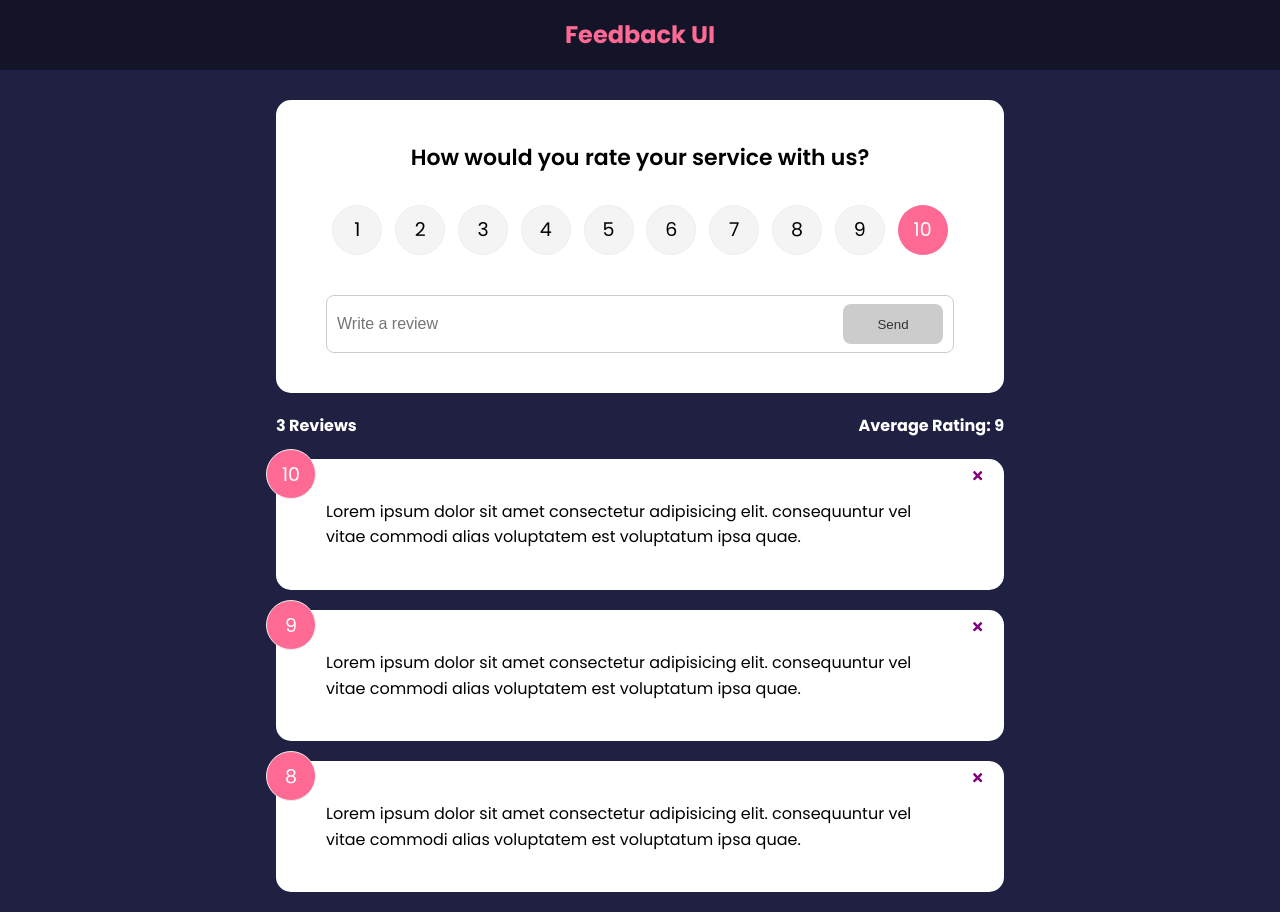
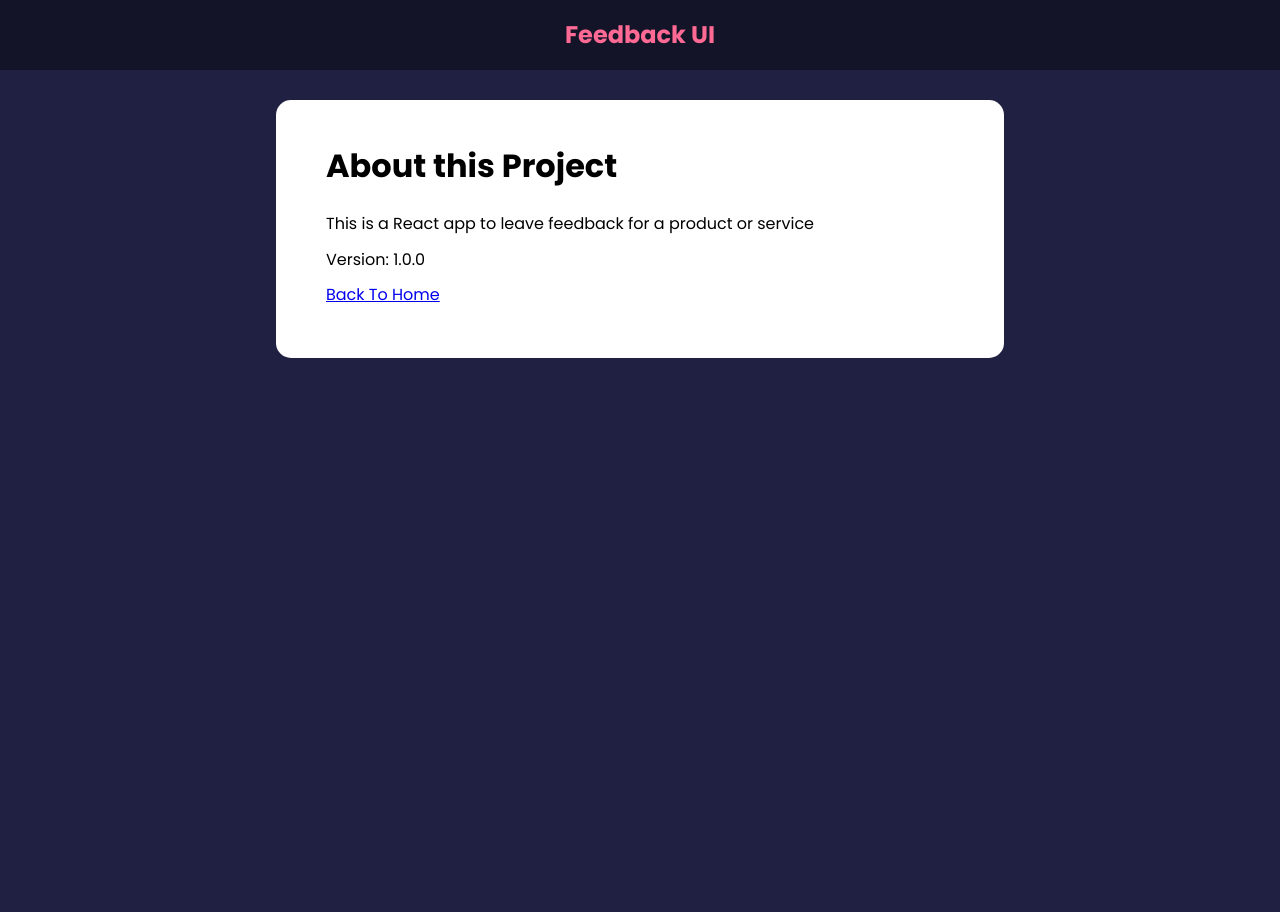
Before and after one commit to FelMorOso/feedback-app, a React (Create React App) app: page /about in a window 1280 px wide. After the commit the page ends 800 px from the top, so only its background shows below. Built offline with nearby package versions, Linux system fonts and the light colour scheme.

Commit message:
Router, not working

```diff
--- a/package.json
+++ b/package.json
@@ -9,6 +9,7 @@
     "react": "^18.2.0",
     "react-dom": "^18.2.0",
     "react-icons": "^4.4.0",
+    "react-router-dom": "^6.3.0",
     "react-scripts": "5.0.1",
     "uuid": "^8.3.2",
     "web-vitals": "^2.1.4"
--- a/src/App.js
+++ b/src/App.js
@@ -1,10 +1,12 @@
 import {v4 as uuidv4} from 'uuid'
+import {BrowserRouter as Router, Route, Routes} from 'react-router-dom'
 import { useState } from 'react'
 import Header from './components/Header'
 import FeedbackList from './components/FeedbackList'
 import FeedbackData from './data/FeedbackData'
 import FeedbackStats from './components/FeedbackStats'
 import FeedbackForm from './components/FeedbackForm'
+import AboutPage from './pages/AboutPage'
 
 function App() {
     const [feedback, setFeedback] = useState(FeedbackData)
@@ -21,7 +23,7 @@
     }
 
     return (
-        <> {/* This is called a fragment '<> </>', it is used to put in two things at once here */}
+        <Router>
 
             {/* This imports the Header component we built */}
             <Header/>
@@ -29,11 +31,19 @@
             {/* Important: must use 'className' instead of 'class' for JSX (version of HTML used in React) */}
             {/*Important: this return must only have 1 html component*/}
             <div className='container'>
-                <FeedbackForm handleAdd={addFeedback} />
-                <FeedbackStats feedback={feedback} />
-                <FeedbackList feedback={feedback} handleDelete={deleteFeedback}/>
+                <Routes>
+                    <Route exact path='/' element={
+                        <>
+                            <FeedbackForm handleAdd={addFeedback} />
+                            <FeedbackStats feedback={feedback} />
+                            <FeedbackList feedback={feedback} handleDelete={deleteFeedback} />
+                        </>
+                    }></Route>
+
+                    <Route path='/about' element={<AboutPage/>} />
+                </Routes>
             </div>
-        </>
+        </Router>
     )
 }
 
--- /dev/null
+++ b/src/pages/AboutPage.jsx
@@ -0,0 +1,19 @@
+import Card from '../components/shared/Card'
+
+function AboutPage() {
+    return (
+        <Card>
+            <div className='about'>
+                <h1>About this Project</h1>
+                <p>This is a React app to leave feedback for a product or service</p>
+                <p>Version: 1.0.0</p>
+
+                <p>
+                    <a href='/'>Back To Home</a>
+                </p>
+            </div>
+        </Card>
+    )
+}
+
+export default AboutPage
```
Also changed, not shown: 1 other file (tests, documents, lock files or other folders).
